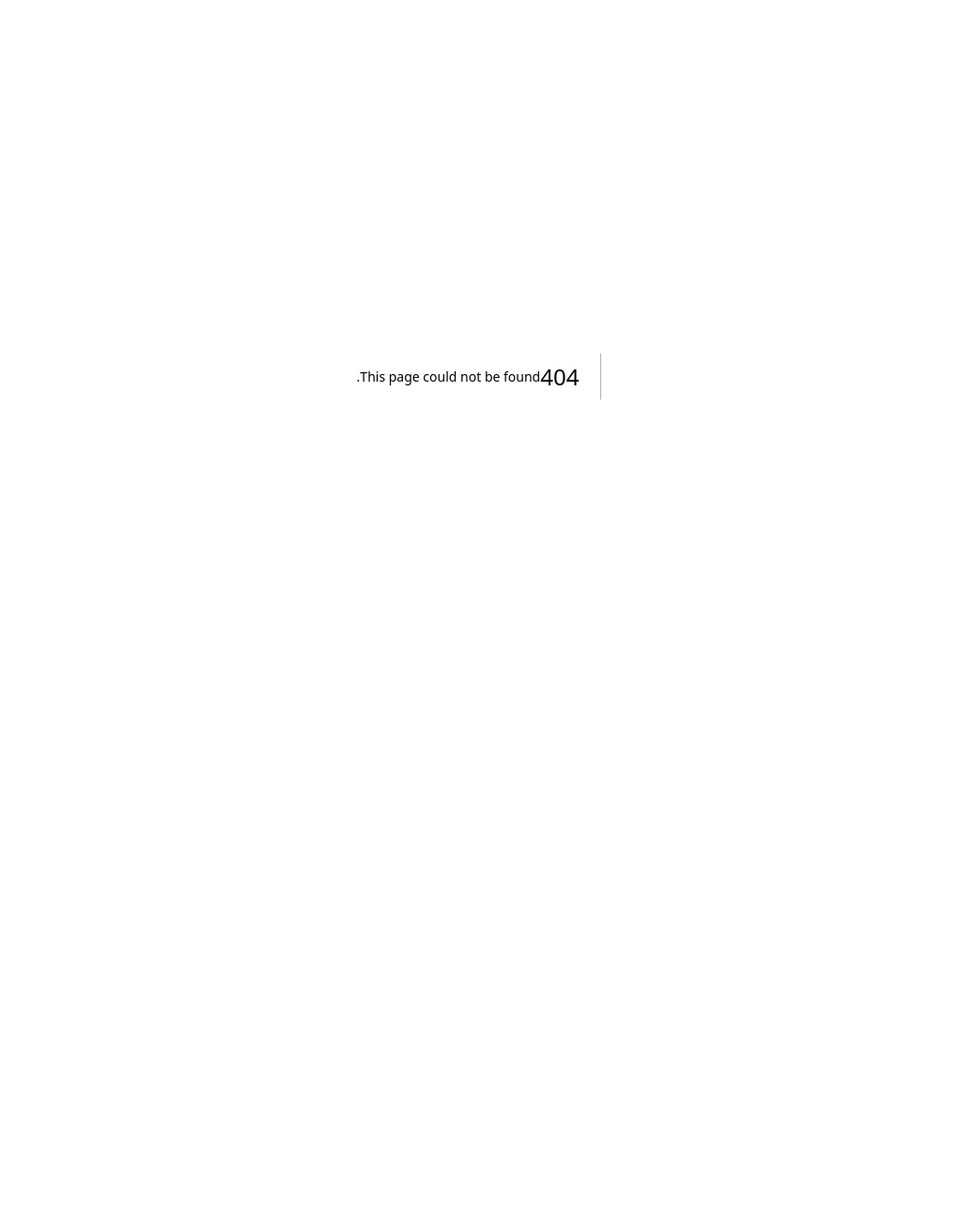
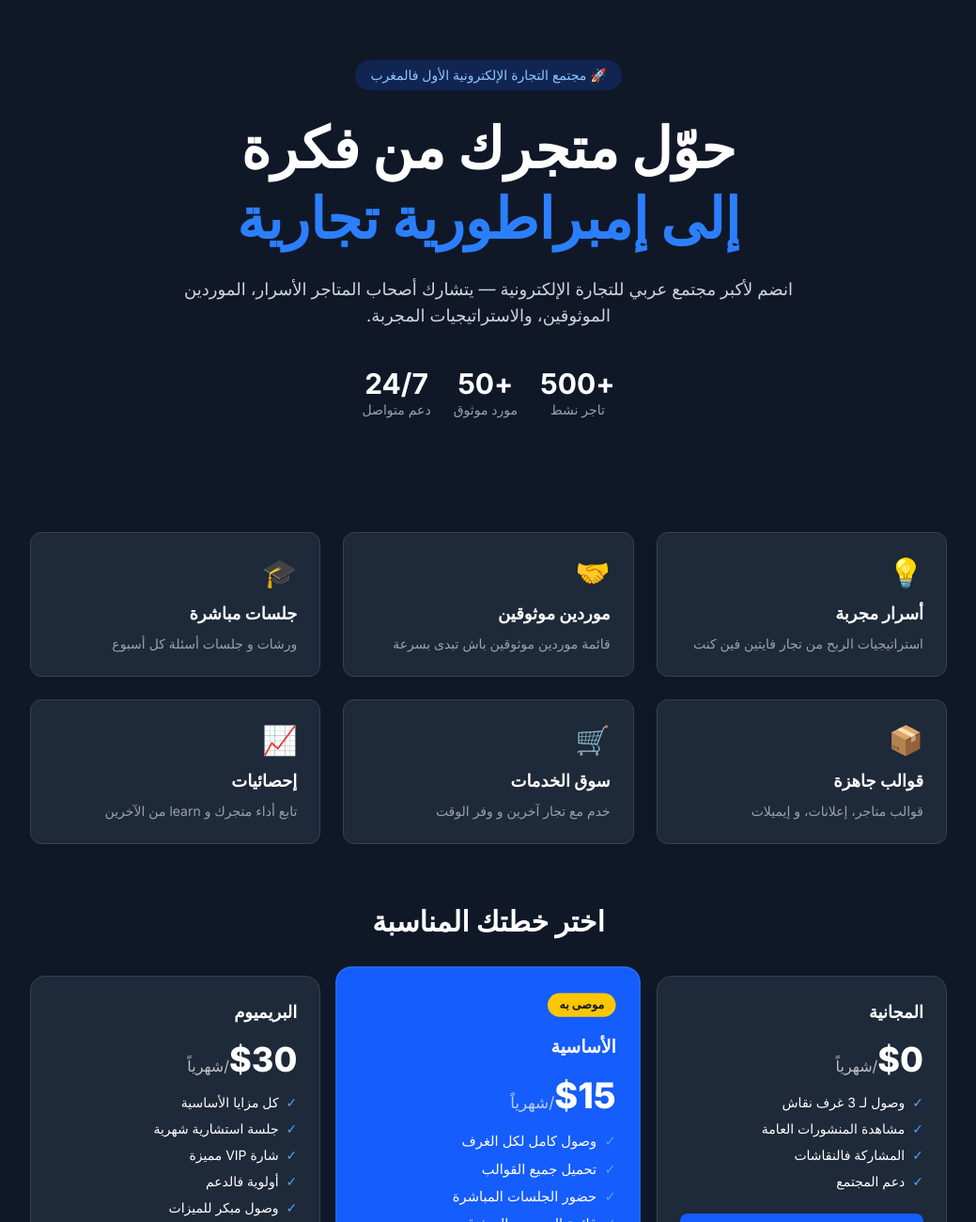
Before and after one commit to moliosmed/social-mvp, a Next.js app: page /landing in a window 1280 px wide. Before the commit this address had no page. Shown: the top 1300 px of the page at 94% size, without its empty margins (120-1159 px from the left). Before the commit the page ends 800 px from the top, so only its background shows below. Built offline with nearby package versions, Linux system fonts and the light colour scheme.

Commit message:
Add B2B community landing page + paid groups SQL

```diff
--- /dev/null
+++ b/src/app/landing/page.tsx
@@ -0,0 +1,110 @@
+import Link from 'next/link'
+
+const PLANS = [
+  {
+    name: 'المجانية',
+    price: '$0',
+    period: '/شهرياً',
+    features: ['وصول لـ 3 غرف نقاش', 'مشاهدة المنشورات العامة', 'المشاركة فالنقاشات', 'دعم المجتمع'],
+    cta: 'ابدأ مجاناً',
+    highlight: false,
+  },
+  {
+    name: 'الأساسية',
+    price: '$15',
+    period: '/شهرياً',
+    features: ['وصول كامل لكل الغرف', 'تحميل جميع القوالب', 'حضور الجلسات المباشرة', 'قائمة الموردين الموثوقين', 'سوق الخدمات الداخلي'],
+    cta: 'اشترك الآن',
+    highlight: true,
+  },
+  {
+    name: 'البريميوم',
+    price: '$30',
+    period: '/شهرياً',
+    features: ['كل مزايا الأساسية', 'جلسة استشارية شهرية', 'شارة VIP مميزة', 'أولوية فالدعم', 'وصول مبكر للميزات'],
+    cta: 'اشترك الآن',
+    highlight: false,
+  },
+]
+
+export default function Landing() {
+  return (
+    <div className="min-h-screen bg-gray-900 text-white">
+      {/* Hero */}
+      <header className="max-w-5xl mx-auto px-6 py-16 text-center">
+        <div className="inline-block bg-blue-600/20 text-blue-300 text-sm px-4 py-1.5 rounded-full mb-6">
+          🚀 مجتمع التجارة الإلكترونية الأول فالمغرب
+        </div>
+        <h1 className="text-4xl md:text-6xl font-extrabold leading-tight mb-6">
+          حوّل متجرك من فكرة<br />
+          <span className="text-blue-500">إلى إمبراطورية تجارية</span>
+        </h1>
+        <p className="text-lg text-gray-300 max-w-2xl mx-auto mb-10">
+          انضم لأكبر مجتمع عربي للتجارة الإلكترونية — يتشارك أصحاب المتاجر الأسرار،
+          الموردين الموثوقين، والاستراتيجيات المجربة.
+        </p>
+        <div className="flex flex-wrap justify-center gap-6 mb-14">
+          <div><p className="text-3xl font-bold">+500</p><p className="text-sm text-gray-400">تاجر نشط</p></div>
+          <div><p className="text-3xl font-bold">+50</p><p className="text-sm text-gray-400">مورد موثوق</p></div>
+          <div><p className="text-3xl font-bold">24/7</p><p className="text-sm text-gray-400">دعم متواصل</p></div>
+        </div>
+      </header>
+
+      {/* المميزات */}
+      <section className="max-w-5xl mx-auto px-6 pb-16">
+        <div className="grid md:grid-cols-3 gap-6">
+          {[
+            { icon: '💡', t: 'أسرار مجربة', d: 'استراتيجيات الربح من تجار فايتين فين كنت' },
+            { icon: '🤝', t: 'موردين موثوقين', d: 'قائمة موردين موثوقين باش تبدى بسرعة' },
+            { icon: '🎓', t: 'جلسات مباشرة', d: 'ورشات و جلسات أسئلة كل أسبوع' },
+            { icon: '📦', t: 'قوالب جاهزة', d: 'قوالب متاجر، إعلانات، و إيميلات' },
+            { icon: '🛒', t: 'سوق الخدمات', d: 'خدم مع تجار آخرين و وفر الوقت' },
+            { icon: '📈', t: 'إحصائيات', d: 'تابع أداء متجرك و  learn من الآخرين' },
+          ].map(f => (
+            <div key={f.t} className="bg-gray-800 rounded-xl p-6 border border-gray-700">
+              <div className="text-3xl mb-3">{f.icon}</div>
+              <h3 className="font-bold text-lg mb-2">{f.t}</h3>
+              <p className="text-sm text-gray-400">{f.d}</p>
+            </div>
+          ))}
+        </div>
+      </section>
+
+      {/* الأسعار */}
+      <section className="max-w-5xl mx-auto px-6 pb-20">
+        <h2 className="text-3xl font-bold text-center mb-10">اختر خطتك المناسبة</h2>
+        <div className="grid md:grid-cols-3 gap-6">
+          {PLANS.map(p => (
+            <div
+              key={p.name}
+              className={`rounded-2xl p-6 border ${p.highlight ? 'bg-blue-600 border-blue-500 scale-105' : 'bg-gray-800 border-gray-700'}`}
+            >
+              {p.highlight && <div className="text-xs font-bold bg-yellow-400 text-gray-900 inline-block px-3 py-1 rounded-full mb-4">موصى به</div>}
+              <h3 className="text-lg font-bold">{p.name}</h3>
+              <p className="text-4xl font-extrabold my-4">{p.price}<span className="text-base font-normal opacity-70">{p.period}</span></p>
+              <ul className="space-y-2 mb-6 text-sm">
+                {p.features.map(f => <li key={f} className="flex items-center gap-2"><span className="text-blue-400">✓</span>{f}</li>)}
+              </ul>
+              <Link
+                href="/pricing"
+                className={`block text-center py-2.5 rounded-lg font-semibold transition ${p.highlight ? 'bg-white text-blue-600 hover:bg-gray-100' : 'bg-blue-600 text-white hover:bg-blue-700'}`}
+              >
+                {p.cta}
+              </Link>
+            </div>
+          ))}
+        </div>
+      </section>
+
+      {/* CTA */}
+      <section className="text-center pb-20 px-6">
+        <h2 className="text-3xl font-bold mb-4">ابدأ رحلتك نحو النجاح اليوم</h2>
+        <p className="text-gray-300 mb-8">انضم لأكثر من 500 تاجر كايـنمّو أعمالهم يومياً</p>
+        <Link href="/" className="inline-block bg-blue-600 text-white px-8 py-3 rounded-lg font-semibold hover:bg-blue-700 transition">
+          انضم الآن مجاناً
+        </Link>
+        <p className="mt-10 text-sm text-gray-500">Molios Empire — حيث يلتقي التجار و تنمو المتاجر</p>
+      </section>
+    </div>
+  )
+}
```
Also changed, not shown: 1 other file (tests, documents, lock files or other folders).
